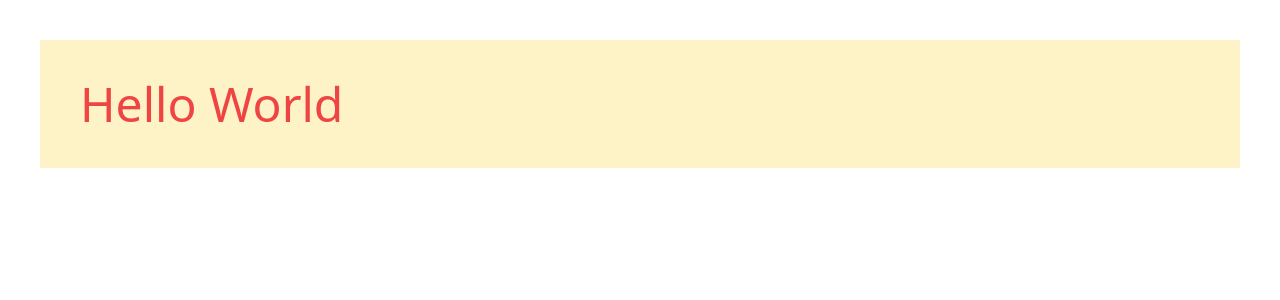
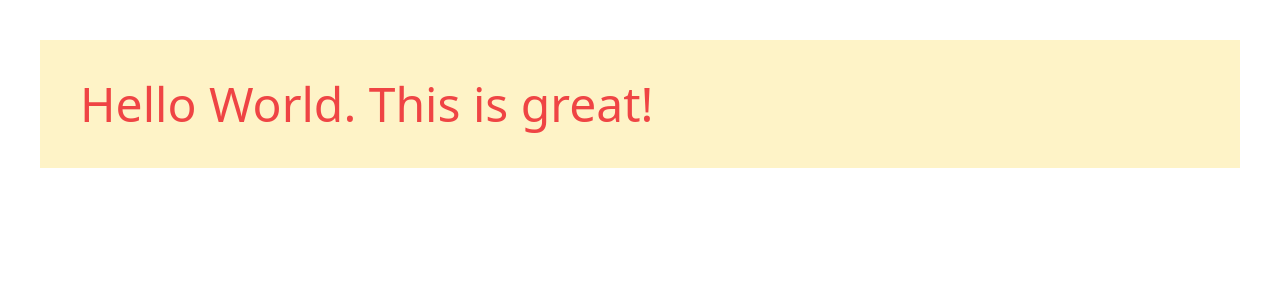
Before and after one commit to karthickthankyou/github-actions-train, a React (Create React App) app: page / in a window 1280 px wide. Shown: the top 300 px of the page. Built offline with nearby package versions, Linux system fonts and the light colour scheme.

Commit message:
feat: updated home text

```diff
--- a/src/App.tsx
+++ b/src/App.tsx
@@ -3,7 +3,7 @@ import React from 'react'
 function App() {
   return (
     <div className="p-10 m-10 text-5xl text-red-500 bg-yellow-100">
-      Hello World
+      Hello World. This is great!
     </div>
   )
 }
```
